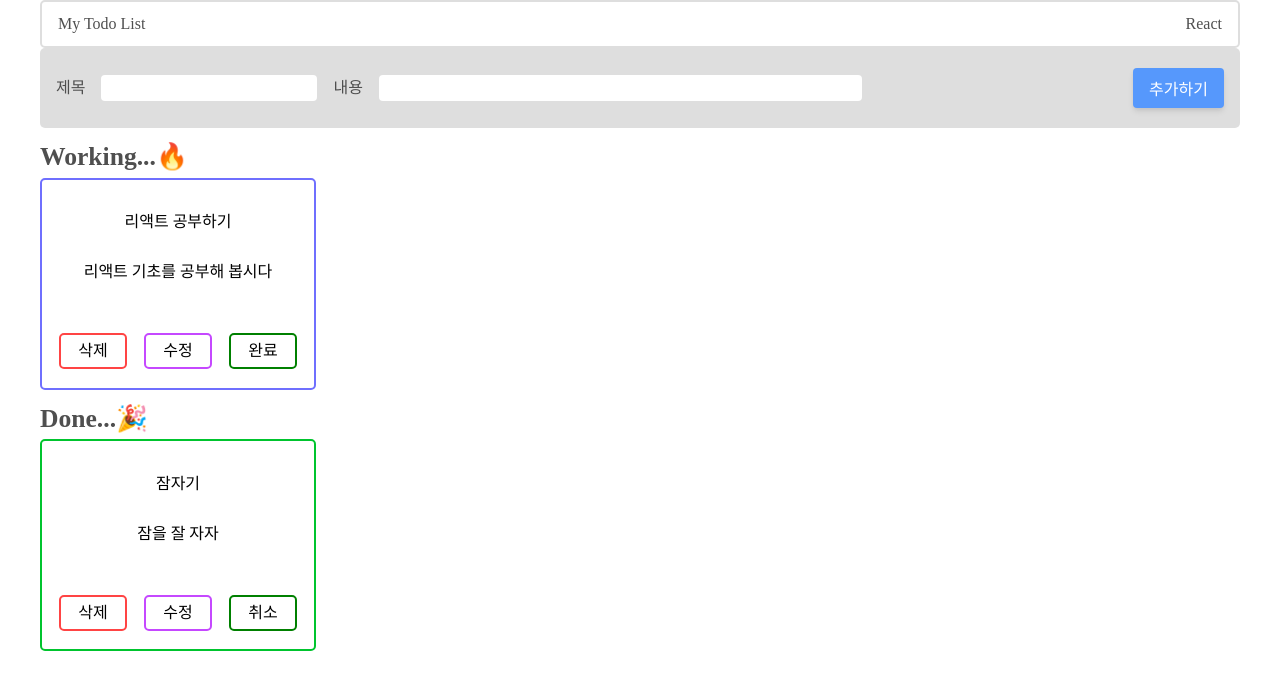
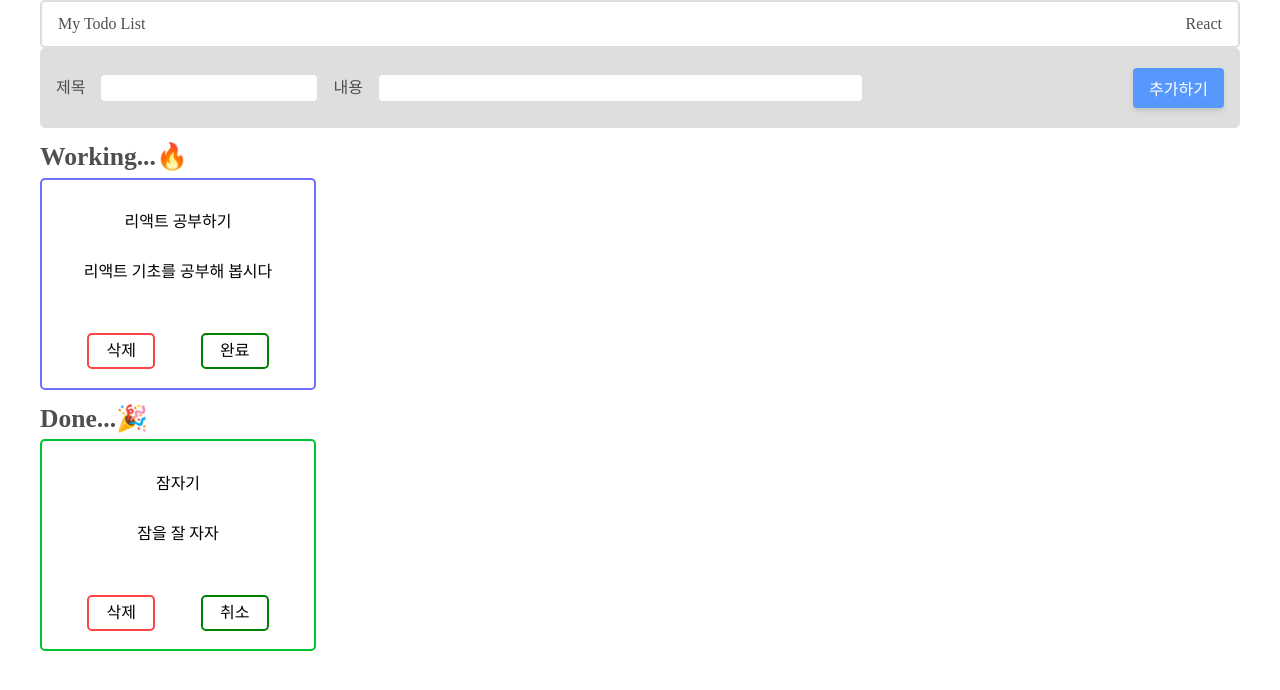
Before and after one commit to eunohhh/eunoh_todo, a React (Vite) app: page / in a window 1280 px wide. Shown: the top 690 px of the page. Built offline with nearby package versions, Linux system fonts and the light colour scheme.

Commit message:
240516 [fix] : 강의 수강 후 전체적인 컴포넌트 구조 수정

```diff
--- a/src/App.tsx
+++ b/src/App.tsx
@@ -1,7 +1,8 @@
 import { useState } from "react";
 import { v4 as uuidv4 } from "uuid";
 import "./App.css";
-import Card from "./components/card";
+import Card from "./components/Card/Card";
+import Form from "./components/Form/Form";
 import { ToDo } from "./d";
 
 const baseToDos = [
@@ -22,33 +23,22 @@ const baseToDos = [
 function App() {
     // 모든 투두 객체들을 포함할 배열
     const [toDos, setToDos] = useState<ToDo[]>(baseToDos);
-    // 인풋 값으로 계속 변경될 하나의 투두 객체
-    const [todo, setTodo] = useState<ToDo>({
-        id: "",
-        title: "",
-        body: "",
-        isDone: false,
-    });
 
-    // 인풋 체인지 핸들러
-    // 인풋 값이 변경될 때마다 불변성 유지하며 객체 생성
-    const handleChange = (e: React.ChangeEvent<HTMLInputElement>) => {
-        const { name, value } = e.target;
-        const newTodo = {
-            ...todo,
-            [name]: value,
-        };
-        setTodo(newTodo);
-    };
+    const addToDo = (newTodo: ToDo) =>
+        setToDos((prevToDos) => [...prevToDos, newTodo]);
 
-    // 폼 서브밋 핸들러
-    // 인풋핸들러에서 설정된 투두 객체를 투두스 배열에 추가
-    const handleSubmit = (e: React.FormEvent<HTMLFormElement>) => {
-        e.preventDefault();
-        if (todo) setToDos([...toDos, { ...todo, id: uuidv4() }]);
-    };
+    const deleteToDo = (toDoId: string) =>
+        setToDos((prevToDos) => prevToDos.filter((todo) => todo.id !== toDoId));
 
-    // console.log(toDos);
+    const toggleIsDone = (toDoId: string) =>
+        setToDos((prevToDos) =>
+            prevToDos.map((todo) =>
+                todo.id === toDoId ? { ...todo, isDone: !todo.isDone } : todo
+            )
+        );
+
+    const workingToDos = toDos.filter((todo) => !todo.isDone);
+    const doneToDos = toDos.filter((todo) => todo.isDone);
 
     return (
         <>
@@ -58,7 +48,9 @@ function App() {
                     <p>React</p>
                 </header>
 
-                <section className="input_section">
+                <Form addToDo={addToDo} />
+
+                {/* <section className="input_section">
                     <form className="submit_form" onSubmit={handleSubmit}>
                         <div className="input_area">
                             <label htmlFor="title">제목</label>
@@ -81,21 +73,20 @@ function App() {
 
                         <button type="submit">추가하기</button>
                     </form>
-                </section>
+                </section> */}
 
                 <section className="content_section">
                     <div className="content_box">
                         <h2>Working...🔥</h2>
                         <div className="content">
-                            {toDos
-                                .filter((e) => !e.isDone)
-                                .map((e, i) => (
+                            {workingToDos.map((e, i) => (
                                 <Card
                                     key={i}
+                                    deleteToDo={deleteToDo}
+                                    toggleIsDone={toggleIsDone}
                                     todo={e}
-                                        toDos={toDos}
-                                        inputted={todo}
-                                        setToDos={setToDos}
+                                    // toDos={toDos}
+                                    // setToDos={setToDos}
                                 />
                             ))}
                         </div>
@@ -104,15 +95,14 @@ function App() {
                     <div className="content_box">
                         <h2>Done...🎉</h2>
                         <div className="content">
-                            {toDos
-                                .filter((e) => e.isDone)
-                                .map((e, i) => (
+                            {doneToDos.map((e, i) => (
                                 <Card
                                     key={i}
+                                    deleteToDo={deleteToDo}
+                                    toggleIsDone={toggleIsDone}
                                     todo={e}
-                                        toDos={toDos}
-                                        inputted={todo}
-                                        setToDos={setToDos}
+                                    // toDos={toDos}
+                                    // setToDos={setToDos}
                                 />
                             ))}
                         </div>
--- a/src/App_debounce.tsx
+++ b/src/App_debounce.tsx
@@ -3,7 +3,7 @@ import { useEffect, useRef, useState } from "react";
 // import { useState } from "react";
 
 import "./App.css";
-import Card from "./components/card";
+import Card from "./components/Card/Card";
 import { ToDo } from "./d";
 
 const baseToDos = [
--- /dev/null
+++ b/src/components/Card/Card.tsx
@@ -0,0 +1,100 @@
+import { memo } from "react";
+import { ToDo } from "../../d";
+import "./Card.css";
+
+type TodoProps = {
+    todo: ToDo;
+    deleteToDo: (arg: string) => void;
+    toggleIsDone: (arg: string) => void;
+};
+
+const Card = memo(({ todo, deleteToDo, toggleIsDone }: TodoProps) => {
+    // 클릭 핸들러
+    const handleClick = (e: React.MouseEvent<HTMLDivElement>) => {
+        if (e.currentTarget.id === "fin_cancel") {
+            toggleIsDone(todo.id);
+        } else if (e.currentTarget.id === "del") {
+            deleteToDo(todo.id);
+        }
+    };
+
+    return (
+        <section className={`card ${todo.isDone ? "done" : "work"}`}>
+            <div className="card_top">
+                <h3>{todo.title}</h3>
+                <p>{todo.body}</p>
+            </div>
+            <div className="card_buttons">
+                <div className="btn del" id="del" onClick={handleClick}>
+                    삭제
+                </div>
+                {/* <div className="btn update" id="update" onClick={handleClick}>
+                    수정
+                </div> */}
+                <div className="btn fin" id="fin_cancel" onClick={handleClick}>
+                    {todo.isDone ? "취소" : "완료"}
+                </div>
+            </div>
+        </section>
+    );
+});
+
+export default Card;
+
+// function areEqual(prevProps: TodoProps, nextProps: TodoProps) {
+//     return prevProps.todo.id === nextProps.todo.id && prevProps.todo.isDone === nextProps.todo.isDone;
+// }
+
+// 투두 완료로 처리
+// const completeToDo = (copied: ToDo[]) => {
+//     // 현재 컴포넌트 데이터(todo)의 id 와 일치하는 id를 가진 객체를 toDos 배열에서 찾아서
+//     // 찾은 객체의 isDone 상태를 true 로 변경
+//     const mapped = copied.map((e) => {
+//         if (e.id === todo.id) e.isDone = !e.isDone;
+//         return e;
+//     });
+//     setToDos(mapped);
+// };
+
+// 투두 업데이트
+// 업데이트할 내용은 props 로 받은 input
+// const updateToDo = (copied: ToDo[]) => {
+//     if (inputted.title === todo.title && inputted.body === todo.body) {
+//         alert("바뀐 내용이 없네요!");
+//         return;
+//     } else if (inputted.title === "" || inputted.body === "") {
+//         alert("입력 값이 없는 것 같아요 확인 부탁");
+//         return;
+//     } else {
+//         // 현재 컴포넌트 데이터(todo)의 id 와 일치하는 id를 가진 객체를 toDos 배열에서 찾아서
+//         // 찾은 객체의 title, body 값을 변경
+//         const mapped = copied.map((e) => {
+//             if (e.id === todo.id) {
+//                 return {
+//                     ...e,
+//                     title: inputted.title,
+//                     body: inputted.body,
+//                 };
+//             } else {
+//                 return e;
+//             }
+//         });
+//         setToDos(mapped);
+//     }
+// };
+
+// 투두 삭제
+// const deleteToDo = (copied: ToDo[]) => {
+//     // 현재 컴포넌트 데이터의 id 와 일치하지 않는 값만 반환(현재 값은 삭제해야 하므로)
+//     const filtered = copied.filter((e) => e.id !== todo.id);
+//     setToDos(filtered);
+// };
+
+// type TodoProps = {
+//     todo: ToDo;
+//     deleteToDo: (arg: string) => void;
+//     toggleIsDone: (arg: string) => void;
+//     inputted: ToDo;
+//     toDos: ToDo[];
+//     setToDos: React.Dispatch<React.SetStateAction<ToDo[]>>;
+// };
--- /dev/null
+++ b/src/components/Form/Form.tsx
@@ -0,0 +1,65 @@
+import { useState } from "react";
+import { v4 as uuidv4 } from "uuid";
+import "../../App.css";
+import { ToDo } from "../../d";
+
+type FormProps = {
+    addToDo: (arg: ToDo) => void;
+};
+
+const Form = ({ addToDo }: FormProps) => {
+    // 인풋 값으로 계속 변경될 하나의 투두 객체
+    const [todo, setTodo] = useState<ToDo>({
+        id: "",
+        title: "",
+        body: "",
+        isDone: false,
+    });
+
+    const handleChange = (e: React.ChangeEvent<HTMLInputElement>) => {
+        const { name, value } = e.target;
+        const newTodo = {
+            ...todo,
+            [name]: value,
+        };
+        setTodo(newTodo);
+    };
+
+    // 폼 서브밋 핸들러
+    // 인풋핸들러에서 설정된 투두 객체를 투두스 배열에 추가
+    const handleSubmit = (e: React.FormEvent<HTMLFormElement>) => {
+        e.preventDefault();
+        if (todo) addToDo({ ...todo, id: uuidv4() });
+    };
+
+    return (
+        <section className="input_section">
+            <form className="submit_form" onSubmit={handleSubmit}>
+                <div className="input_area">
+                    <label htmlFor="title">제목</label>
+                    <input
+                        type="text"
+                        name="title"
+                        required
+                        onChange={handleChange}
+                        value={todo.title}
+                    ></input>
+                    <label htmlFor="body">내용</label>
+                    <input
+                        type="text"
+                        name="body"
+                        required
+                        onChange={handleChange}
+                        value={todo.body}
+                    ></input>
+                </div>
+
+                <button type="submit">추가하기</button>
+            </form>
+        </section>
+    );
+};
+
+export default Form;
+
+// addToDo: React.Dispatch<React.SetStateAction<ToDo>>;
--- a/src/components/card.tsx
+++ /dev/null
@@ -1,97 +0,0 @@
-import { memo } from "react";
-import { ToDo } from "../d";
-import "./card.css";
-
-type TodoProps = {
-    todo: ToDo;
-    inputted: ToDo;
-    toDos: ToDo[];
-    setToDos: React.Dispatch<React.SetStateAction<ToDo[]>>;
-};
-
-const Card = memo(({ todo, toDos, inputted, setToDos }: TodoProps) => {
-    // 투두 완료로 처리
-    const completeToDo = (copied: ToDo[]) => {
-        // 현재 컴포넌트 데이터(todo)의 id 와 일치하는 id를 가진 객체를 toDos 배열에서 찾아서
-        // 찾은 객체의 isDone 상태를 true 로 변경
-        const mapped = copied.map((e) => {
-            if (e.id === todo.id) e.isDone = !e.isDone;
-            return e;
-        });
-        setToDos(mapped);
-    };
-
-    // 투두 업데이트
-    // 업데이트할 내용은 props 로 받은 input
-    const updateToDo = (copied: ToDo[]) => {
-        if (inputted.title === todo.title && inputted.body === todo.body) {
-            alert("바뀐 내용이 없네요!");
-            return;
-        } else if (inputted.title === "" || inputted.body === "") {
-            alert("입력 값이 없는 것 같아요 확인 부탁");
-            return;
-        } else {
-            // 현재 컴포넌트 데이터(todo)의 id 와 일치하는 id를 가진 객체를 toDos 배열에서 찾아서
-            // 찾은 객체의 title, body 값을 변경
-            const mapped = copied.map((e) => {
-                if (e.id === todo.id) {
-                    return {
-                        ...e,
-                        title: inputted.title,
-                        body: inputted.body,
-                    };
-                } else {
-                    return e;
-                }
-            });
-            setToDos(mapped);
-        }
-    };
-
-    // 투두 삭제
-    const deleteToDo = (copied: ToDo[]) => {
-        // 현재 컴포넌트 데이터의 id 와 일치하지 않는 값만 반환(현재 값은 삭제해야 하므로)
-        const filtered = copied.filter((e) => e.id !== todo.id);
-        setToDos(filtered);
-    };
-
-    // 클릭 핸들러
-    const handleClick = (e: React.MouseEvent<HTMLDivElement>) => {
-        // 불변성 유지
-        const copied = [...toDos];
-
-        if (e.currentTarget.id === "fin_cancel") {
-            completeToDo(copied);
-        } else if (e.currentTarget.id === "update") {
-            updateToDo(copied);
-        } else if (e.currentTarget.id === "del") {
-            deleteToDo(copied);
-        }
-    };
-
-    return (
-        <section className={`card ${todo.isDone ? "done" : "work"}`}>
-            <div className="card_top">
-                <h3>{todo.title}</h3>
-                <p>{todo.body}</p>
-            </div>
-            <div className="card_buttons">
-                <div className="btn del" id="del" onClick={handleClick}>
-                    삭제
-                </div>
-                <div className="btn update" id="update" onClick={handleClick}>
-                    수정
-                </div>
-                <div className="btn fin" id="fin_cancel" onClick={handleClick}>
-                    {todo.isDone ? "취소" : "완료"}
-                </div>
-            </div>
-        </section>
-    );
-});
-
-export default Card;
-
-// function areEqual(prevProps: TodoProps, nextProps: TodoProps) {
-//     return prevProps.todo.id === nextProps.todo.id && prevProps.todo.isDone === nextProps.todo.isDone;
-// }
```
Also changed, not shown: src/components/Card/Card.css (renamed from src/components/card.css). Lines whose indentation alone changed are shown as unchanged.
